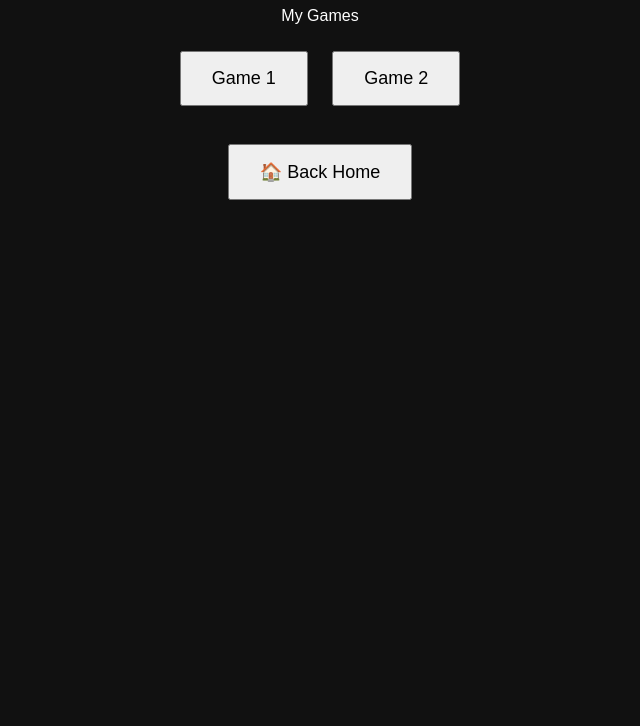
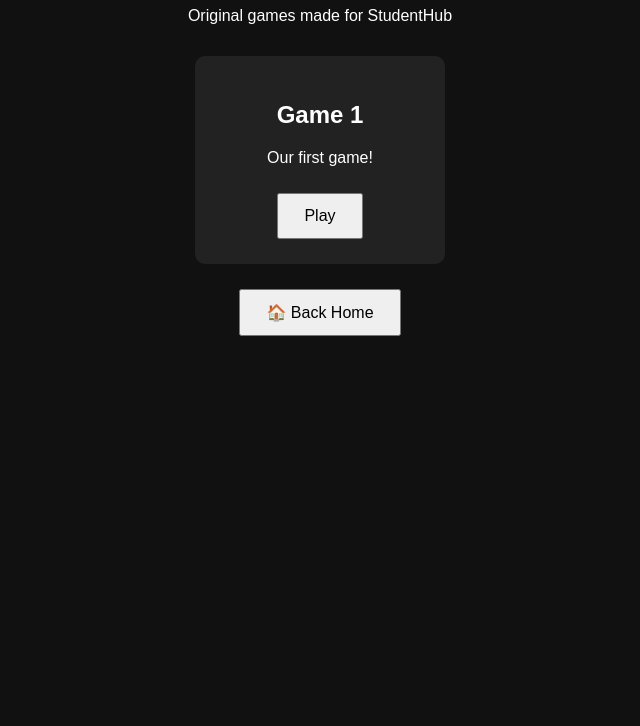
Before and after one commit to BIGjerry13ern/StudentHub, a plain HTML site: page games.html in a window 1280 px wide. Shown: the part 74-800 px from the top of the page, without its empty margins (320-960 px from the left). Drawn offline with Linux system fonts and the light colour scheme.

Commit message:
Revamp games.html for StudentHub
Updated the games page to reflect the StudentHub branding and added a new game section.

```diff
--- a/games.html
+++ b/games.html
@@ -1,7 +1,7 @@
 <!DOCTYPE html>
 <html>
 <head>
-    <title>Games</title>
+    <title>StudentHub - Games</title>
 
     <style>
         body {
@@ -11,10 +11,19 @@
             color: white;
         }
 
+        .game {
+            display: inline-block;
+            background: #222;
+            padding: 25px;
+            margin: 15px;
+            border-radius: 10px;
+            width: 200px;
+        }
+
         button {
-            padding: 15px 30px;
-            margin: 10px;
-            font-size: 18px;
+            padding: 12px 25px;
+            margin-top: 10px;
+            font-size: 16px;
             cursor: pointer;
         }
     </style>
@@ -22,14 +31,16 @@
 
 <body>
 
-    <h1>🎮 Games</h1>
+    <h1>🎮 StudentHub Games</h1>
+    <p>Original games made for StudentHub</p>
 
-    <p>My Games</p>
+    <div class="game">
+        <h2>Game 1</h2>
+        <p>Our first game!</p>
+        <button>Play</button>
+    </div>
 
-    <button>Game 1</button>
-    <button>Game 2</button>
-
-    <br><br>
+    <br>
 
     <button onclick="location.href='index.html'">
         🏠 Back Home
@@ -37,3 +48,4 @@
 
 </body>
 </html>
+</html>
```
